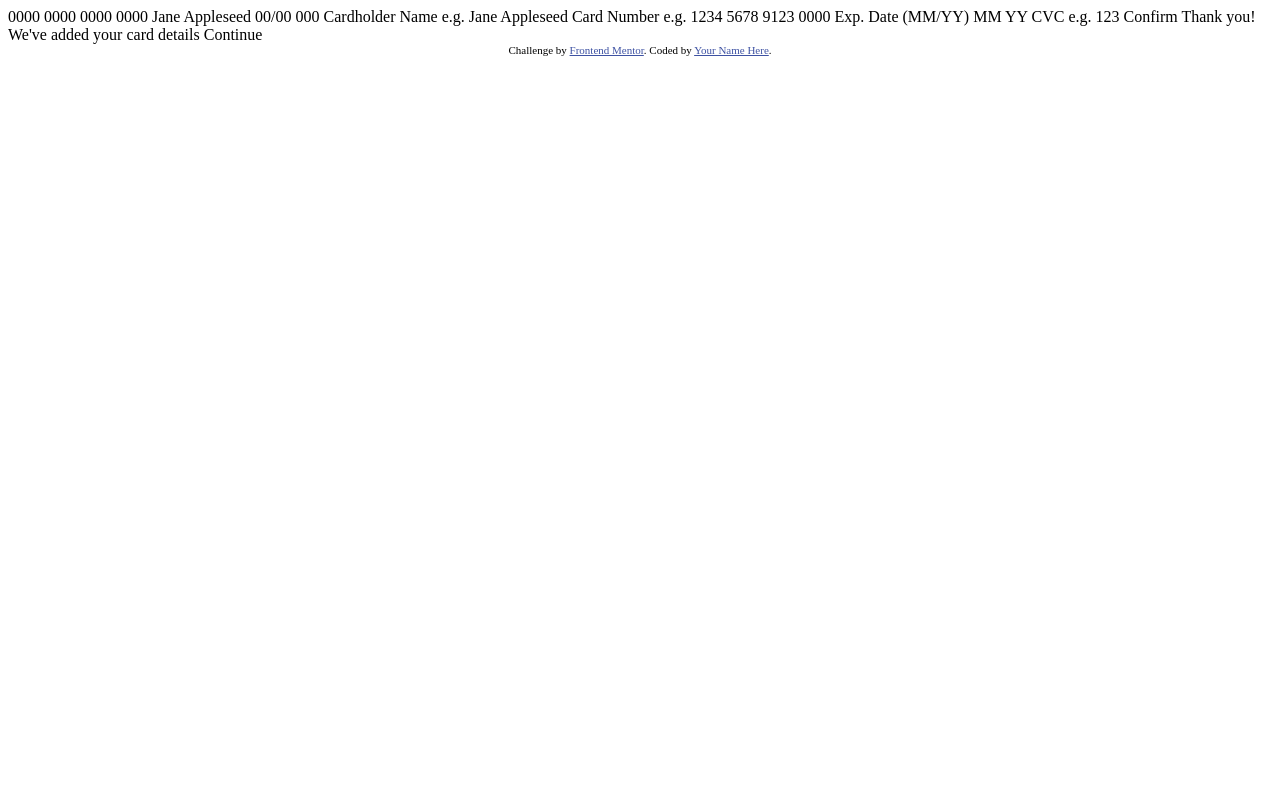
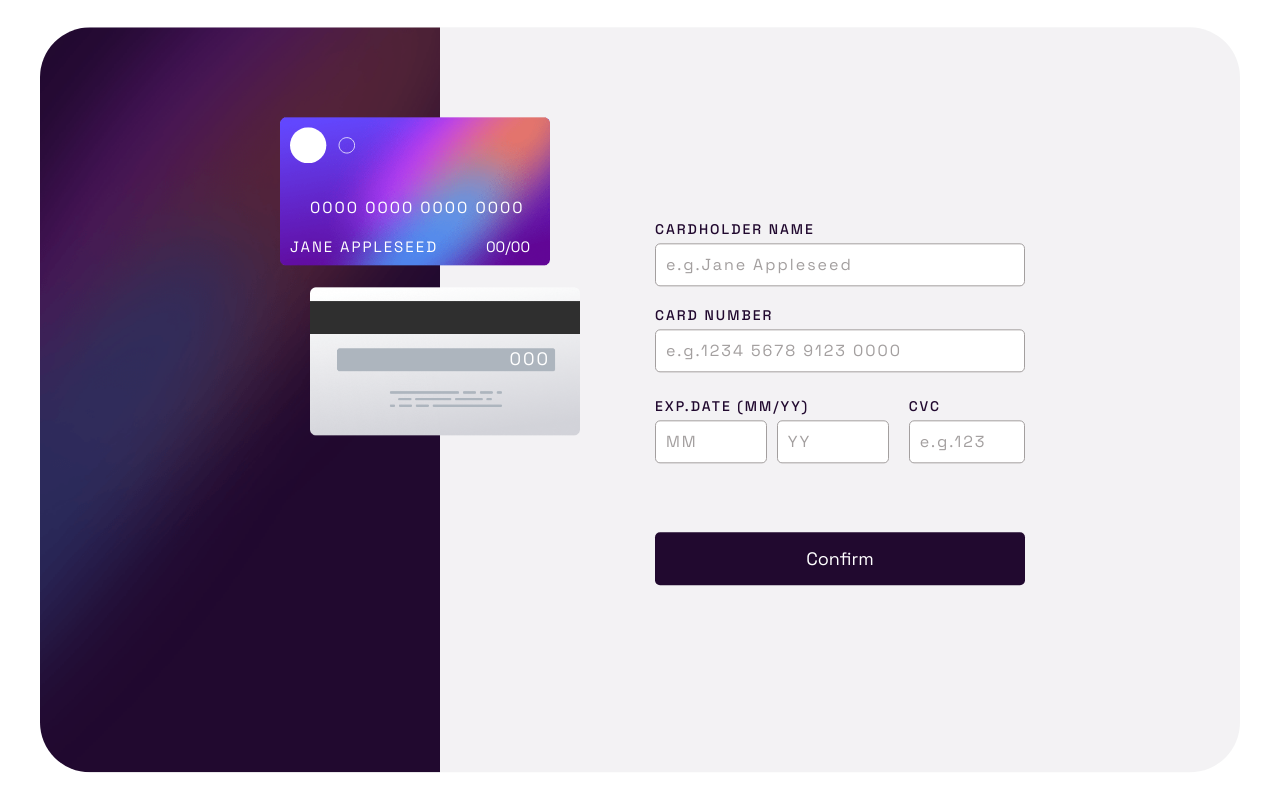
Before and after one commit to OMAR-FAHEM/interactive-card-details, a plain HTML site: page index.html in a window 1280 px wide. Drawn offline with Linux system fonts and the light colour scheme.

Commit message:
css sucks will rebuild it

```diff
--- a/index.html
+++ b/index.html
@@ -1,51 +1,132 @@
 <!DOCTYPE html>
 <html lang="en">
-<head>
-  <meta charset="UTF-8">
-  <meta name="viewport" content="width=device-width, initial-scale=1.0"> <!-- displays site properly based on user's device -->
+  <head>
+    <meta charset="UTF-8" />
+    <meta name="viewport" content="width=device-width, initial-scale=1.0" />
+    <link rel="stylesheet" href="style.css" />
+    <link rel="preconnect" href="https://fonts.googleapis.com" />
+    <link rel="preconnect" href="https://fonts.gstatic.com" crossorigin />
+    <link
+      href="https://fonts.googleapis.com/css2?family=Space+Grotesk:wght@300..700&display=swap"
+      rel="stylesheet"
+    />
+    <title>Interactive card details form</title>
+  </head>
+  <body>
+    <div class="container">
+      <div class="card-front">
+        <div class="wrapper">
+          <img class="front-body" src="images/bg-card-front.png" alt="image" />
+          <img class="card-logo" src="images/card-logo.svg" alt="image" />
+          <div class="card-number">0000 0000 0000 0000</div>
+          <div class="name">JANE APPLESEED</div>
+          <div class="ex-date">
+            <span class="month">00</span>/<span class="year">00</span>
+          </div>
+        </div>
+      </div>
+      <div class="card-back">
+        <div class="wrapper">
+          <img
+            class="back-body"
+            src="images/bg-card-back.png"
+            alt="back image"
+          />
+          <div class="cvc-number">000</div>
+        </div>
+      </div>
+      <div class="top-section">
+        <img src="images/bg-main-desktop.png" alt="image" class="pc-image" />
+        <img src="images/bg-main-mobile.png" alt="image" class="mobile-image" />
+      </div>
+      <div class="wrapper">
+        <div class="inputs-section">
+          <form method="get" id="my-form" novalidate>
+            <p class="user-name">
+              <label for="name-input">cardholder name</label>
+              <input
+                class="name-input"
+                id="name-input"
+                name="username"
+                type="text"
+                placeholder="e.g.Jane Appleseed"
+                required
+              />
+              <span id="name-err" class="error"></span>
+            </p>
+            <p class="user-number">
+              <label for="number-input">card number</label>
+              <input
+                class="number-input"
+                id="number-input"
+                name="card-number"
+                type="text"
+                placeholder="e.g.1234 5678 9123 0000"
+                maxlength="16"
+                min="16"
+                max="16"
+                required
+              />
+              <span id="number-err" class="error"></span>
+            </p>
+            <div class="date-cvc-box">
+              <div class="user-date">
+                <label for="month-input">exp.date (mm/yy)</label>
+                <div class="box-wrapper">
+                  <div class="month-box">
+                    <input
+                      class="month-input"
+                      id="month-input"
+                      name="exp-month"
+                      type="text"
+                      placeholder="MM"
+                      maxlength="2"
+                      required
+                    />
+                    <span id="month-err" class="error"></span>
+                  </div>
+                  <div class="year-box">
+                    <input
+                      class="year-input"
+                      id="year-input"
+                      name="exp-month"
+                      type="text"
+                      placeholder="YY"
+                      maxlength="2"
+                      required
+                    />
+                    <span id="year-err" class="error"></span>
+                  </div>
+                </div>
+              </div>
 
-  <link rel="icon" type="image/png" sizes="32x32" href="./images/favicon-32x32.png">
-
-  <title>Frontend Mentor | Interactive card details form</title>
-
-  <!-- Feel free to remove these styles or customise in your own stylesheet 👍 -->
-  <style>
-    .attribution { font-size: 11px; text-align: center; }
-    .attribution a { color: hsl(228, 45%, 44%); }
-  </style>
-</head>
-<body>
-
-  0000 0000 0000 0000
-  Jane Appleseed
-  00/00
-
-  000
-
-  Cardholder Name
-  e.g. Jane Appleseed
-
-  Card Number
-  e.g. 1234 5678 9123 0000
-
-  Exp. Date (MM/YY)
-  MM
-  YY
-
-  CVC
-  e.g. 123
-
-  Confirm
-
-  <!-- Completed state start -->
-
-  Thank you!
-  We've added your card details
-  Continue
-
-  <div class="attribution">
-    Challenge by <a href="https://www.frontendmentor.io?ref=challenge" target="_blank">Frontend Mentor</a>.
-    Coded by <a href="#">Your Name Here</a>.
-  </div>
-</body>
+              <div class="user-cvc">
+                <label for="cvc-input">cvc</label>
+                <div class="cvc-box">
+                  <input
+                    id="cvc-input"
+                    class="cvc-input"
+                    name="card-cvc"
+                    type="text"
+                    placeholder="e.g.123"
+                    maxlength="3"
+                    required
+                  />
+                  <span id="cvc-err" class="error"></span>
+                </div>
+              </div>
+            </div>
+            <button type="submit">Confirm</button>
+          </form>
+        </div>
+      </div>
+    </div>
+    <div class="success">
+      <img src="images/icon-complete.svg" alt="image" />
+      <h2>THANK YOU!</h2>
+      <p>We've add your card details</p>
+      <button type="button">Continue</button>
+    </div>
+    <script src="main.js"></script>
+  </body>
 </html>
--- /dev/null
+++ b/style.css
@@ -0,0 +1,223 @@
+* {
+  box-sizing: border-box;
+  margin: 0;
+  padding: 0;
+  font-family: "Space Grotesk", sans-serif;
+}
+img {
+  max-width: 100%;
+}
+.pc-image {
+  display: none;
+}
+.card-front {
+  position: absolute;
+  z-index: 10;
+  top: 120px;
+  left: 20px;
+}
+.wrapper {
+  position: relative;
+}
+.card-front .front-body {
+  width: 270px;
+}
+.card-front .card-logo {
+  position: absolute;
+  top: 10px;
+  left: 10px;
+  width: 65px;
+}
+.card-front .card-number {
+  position: absolute;
+  top: 80px;
+  left: 30px;
+  color: white;
+  font-size: 16px;
+  letter-spacing: 2px;
+}
+.card-front .name {
+  position: absolute;
+  top: 120px;
+  color: white;
+  left: 10px;
+  font-size: 15px;
+  letter-spacing: 2px;
+}
+.card-front .ex-date {
+  position: absolute;
+  top: 120px;
+  right: 20px;
+  color: white;
+  font-size: 15px;
+}
+.card-back {
+  position: absolute;
+  left: 80px;
+  top: 35px;
+}
+.card-back .back-body {
+  width: 270px;
+}
+.card-back .cvc-number {
+  position: absolute;
+  top: 60px;
+  right: 30px;
+  color: white;
+  font-size: 18px;
+  letter-spacing: 2px;
+}
+.top-section {
+  margin-bottom: 50px;
+}
+.inputs-section {
+  padding: 15px;
+}
+.inputs-section.hide{
+  display: none;
+}
+.inputs-section p {
+  margin-bottom: 20px;
+}
+label {
+  display: block;
+  text-transform: uppercase;
+  font-size: 14px;
+  color: hsl(278, 68%, 11%);
+  font-weight: 500;
+  letter-spacing: 2px;
+  margin: 5px 0;
+}
+input {
+  padding: 10px;
+  font-size: 16px;
+  letter-spacing: 2px;
+  border-radius: 5px;
+  border: 1px solid hsl(0, 2%, 63%);
+}
+input:focus {
+  outline: none;
+}
+input::placeholder {
+  color: hsl(0, 2%, 63%);
+}
+.name-input,
+.number-input {
+  width: 100%;
+}
+.date-cvc-box {
+  display: flex;
+  align-items: center;
+}
+.user-date,
+.user-cvc {
+  height: 140px;
+}
+.user-date {
+  flex-grow: 2;
+}
+.user-date .box-wrapper {
+  display: flex;
+}
+.user-date label {
+  white-space: nowrap;
+}
+
+.month-box,
+.year-box {
+  width: 100%;
+  margin-right: 10px;
+}
+.user-date input {
+  width: 100%;
+  display: block;
+}
+.inputs-section .user-cvc {
+  margin-left: 10px;
+  flex-grow: 1;
+}
+
+.cvc-input {
+  width: 100%;
+}
+@media (min-width: 992px) {
+  .mobile-image {
+    display: none;
+  }
+  .pc-image {
+    display: block;
+    border-top-left-radius: 50px;
+    border-bottom-left-radius: 50px;
+  }
+  .container {
+    display: grid;
+    grid-template-columns: 1fr 2fr;
+    width: 1200px;
+    background-color: #21092f0d;
+    position: absolute;
+    top: 50%;
+    left: 50%;
+    transform: translate(-50%, -50%);
+    border-radius: 50px;
+  }
+  .inputs-section {
+    position: absolute;
+    top: 50%;
+    left: 50%;
+    transform: translate(-50%, -50%);
+  }
+  .card-front {
+    top: 90px;
+    left: 240px;
+  }
+  .card-back {
+    left: 270px;
+    top: 260px;
+  }
+  .top-section {
+    margin: 0;
+  }
+}
+button {
+  width: 100%;
+  padding: 15px;
+  color: white;
+  background-color: hsl(278, 68%, 11%);
+  border: none;
+  font-size: 18px;
+  border-radius: 5px;
+  cursor: pointer;
+}
+.error {
+  color: hsl(0, 100%, 66%);
+  font-size: 12px;
+  font-weight: 500;
+}
+.success {
+      width: 300px;
+    background-color: white;
+    padding: 10px;
+    text-align: center;
+    display: none;
+    position: absolute;
+    top: 50%;
+    left: 50%;
+    transform: translate(-50%, -50%);
+    z-index: 100;
+}
+.success.show{
+  display: block;
+}
+
+.success h2 {
+  letter-spacing: 6px;
+  margin: 20px 0;
+}
+.success p {
+  color: hsl(0, 1%, 45%);
+  font-size: 18px;
+  font-weight: 500;
+}
+.success button {
+  margin-top: 30px;
+}
```
Also changed, not shown: main.js (added, +145 -0 lines).
